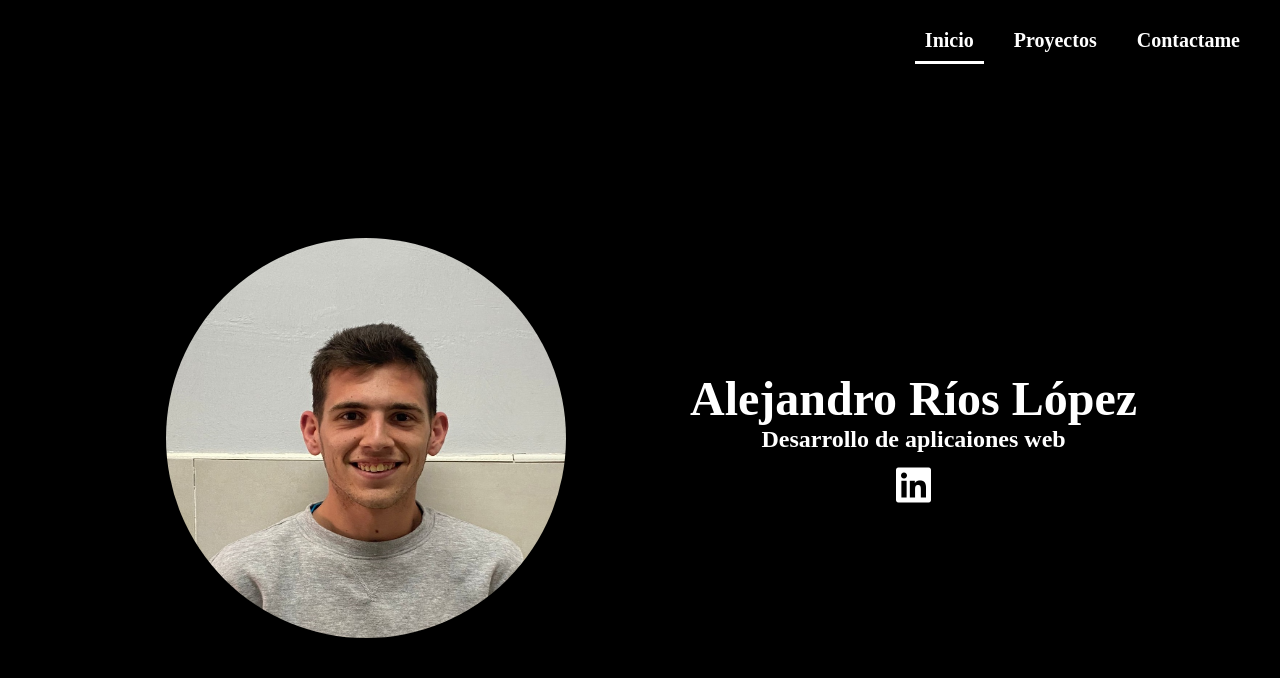
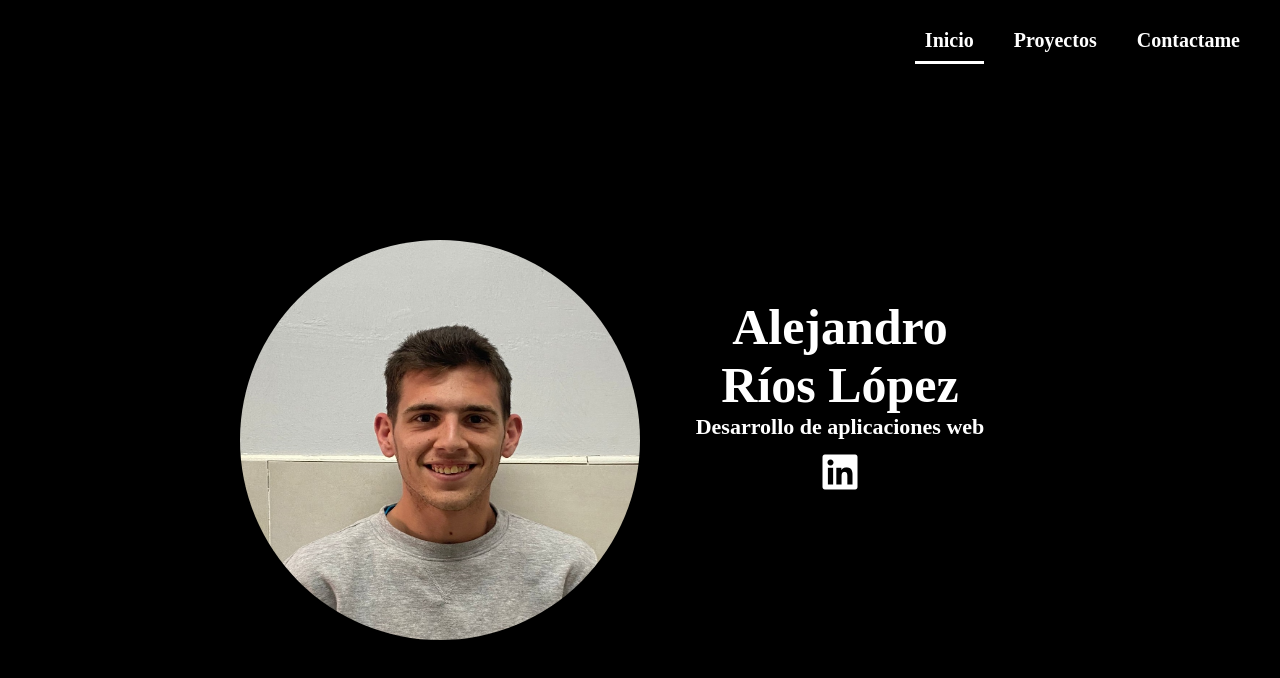
Before and after one commit to ariolop/Portfolio, a plain HTML site: page index.html in a window 1280 px wide. Drawn offline with Linux system fonts and the light colour scheme.

Commit message:
Arreglar CSS y index.html

```diff
--- a/css/style.css
+++ b/css/style.css
@@ -5,7 +5,6 @@
 
 
 .menu {
-    width: 100vw;
     height: 10vh;
     background-color: black;
     color: white;
@@ -42,32 +41,53 @@
         }
 
 .container {
+    height: 90vh;
     background-color: black;
-    width: 100vw;
-    height: 90vh;
     color: white;
     display: flex;
     justify-content: center;
     align-items: center;
+
 }
 
     .grid {
         display: grid;
-        grid-template-columns: repeat(2, 1fr);
-        grid-template-columns: repeat(2, 1fr);
+        grid-template-columns: repeat(2, 400px);
+        grid-template-rows: repeat(2, 200px);
     }
 
     .foto {
         grid-column: 1 / 2;
         grid-row: 1 / 3;
         text-align: center;
+        max-width: 400px;
+        max-height: 400px;
+        transform-style: preserve-3d;
+        transition: transform 4s;
+        transform: rotateY(180deg);
+        position: relative;
     }
 
-    .foto img {
-        border-radius: 100%;
-        width: 400px;
-        height: 400px;
-    }
+        .imagen {
+            transform: rotateY(180deg);
+        }
+
+            .imagen img {
+                border-radius: 100%;
+                width: 100%;
+                height: 100%;
+            }
+
+        .flip-box-front {
+            background-color: black;
+        }
+
+        .imagen, .flip-box-front {
+            position: absolute;
+            backface-visibility: hidden;
+            width: 100%;
+            height: 100%;
+        }
 
     .titulo {
         opacity: 1;
@@ -82,17 +102,17 @@
         .titulo h1 {
             white-space: nowrap;
             overflow: hidden;
-            font-size: 3em;
+            font-size: 50px;
         }
 
         .titulo h2 {
             white-space: nowrap;
             overflow: hidden;
+            font-size: 22px;
         }
 
     .anim-typewriter{
-        animation: typewriter 2s steps(44) 1s 1 normal both,
-                   blinkTextCursor 400ms steps(44) infinite normal;
+        animation: typewriter 2s steps(44) 1s 1 normal both;
     }
 
     @keyframes typewriter{
@@ -100,16 +120,27 @@
         to{width: 100%;}
     }
 
-    @keyframes blinkTextCursor{
-        from{border-right-color: rgba(255,255,255,.75);}
-        to{border-right-color: transparent;}
-    }
-
     .redesSociales {
         margin-top: 10px;
         font-size: 40px;
         text-align: center;
+        opacity: 1;
+        animation: opacity 4s ease-out;
     }
+
+        @keyframes opacity {
+            from {
+                opacity: 0;
+            }
+
+            50% {
+                opacity: 0;
+            }
+
+            to {
+                opacity: 1;
+            }
+        }
 
         .redesSociales .red a {
             color: white;
--- a/index.html
+++ b/index.html
@@ -17,11 +17,18 @@
     <div class="container">
         <div class="grid">
             <div class="foto">
-                <img src="images/logo.jpg" alt="Foto de Alejandro Ríos López">
+                <div class="flip-box-front">
+
+                </div>
+                <div class="imagen">
+                    <img src="images/logo.jpg" alt="Foto de Alejandro Ríos López">
+                </div>
             </div>
+
             <div class="titulo">
-                <h1 class="anim-typewriter">Alejandro Ríos López</h1>
-                <h2 class="anim-typewriter">Desarrollo de aplicaiones web</h2>
+                <h1 class="anim-typewriter">Alejandro</h1>
+                <h1 class="anim-typewriter">Ríos López</h1>
+                <h2 class="anim-typewriter">Desarrollo de aplicaciones web</h2>
             </div>
             <div class="redesSociales">
                 <div class="red">
```
Also changed, not shown: contactame.html (+1 -1 lines), proyectos.html (+1 -1 lines).
